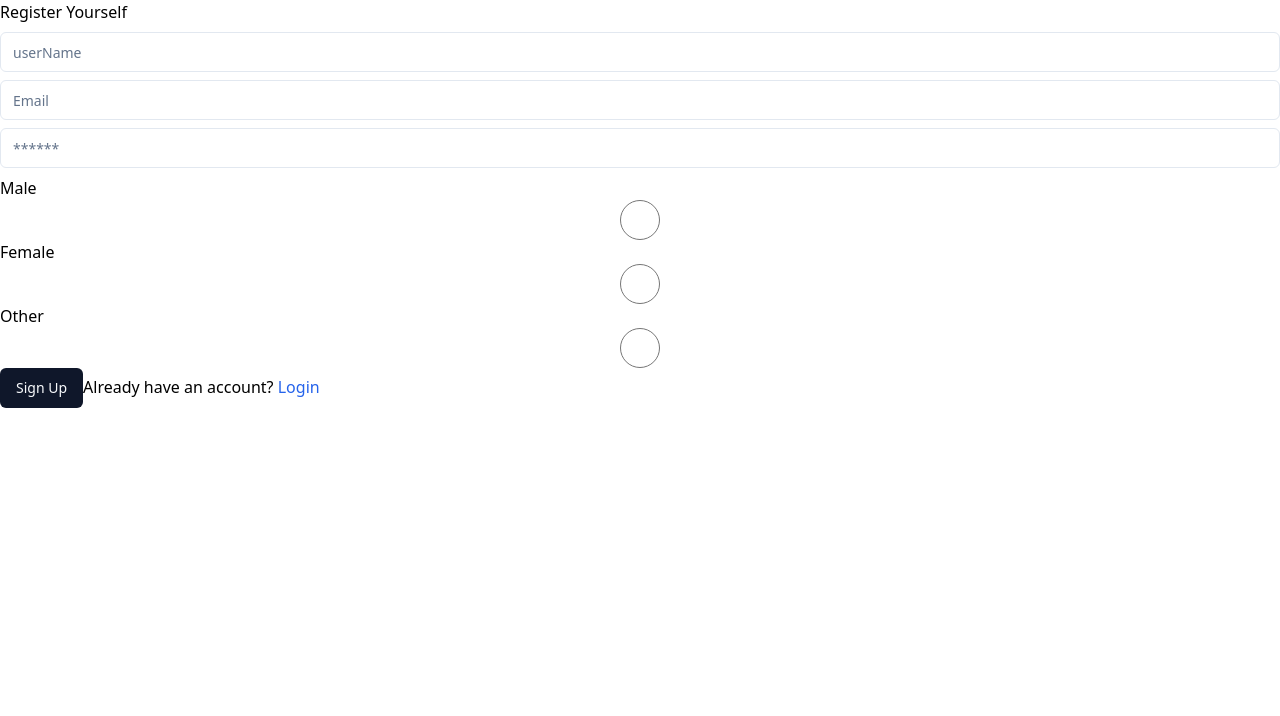
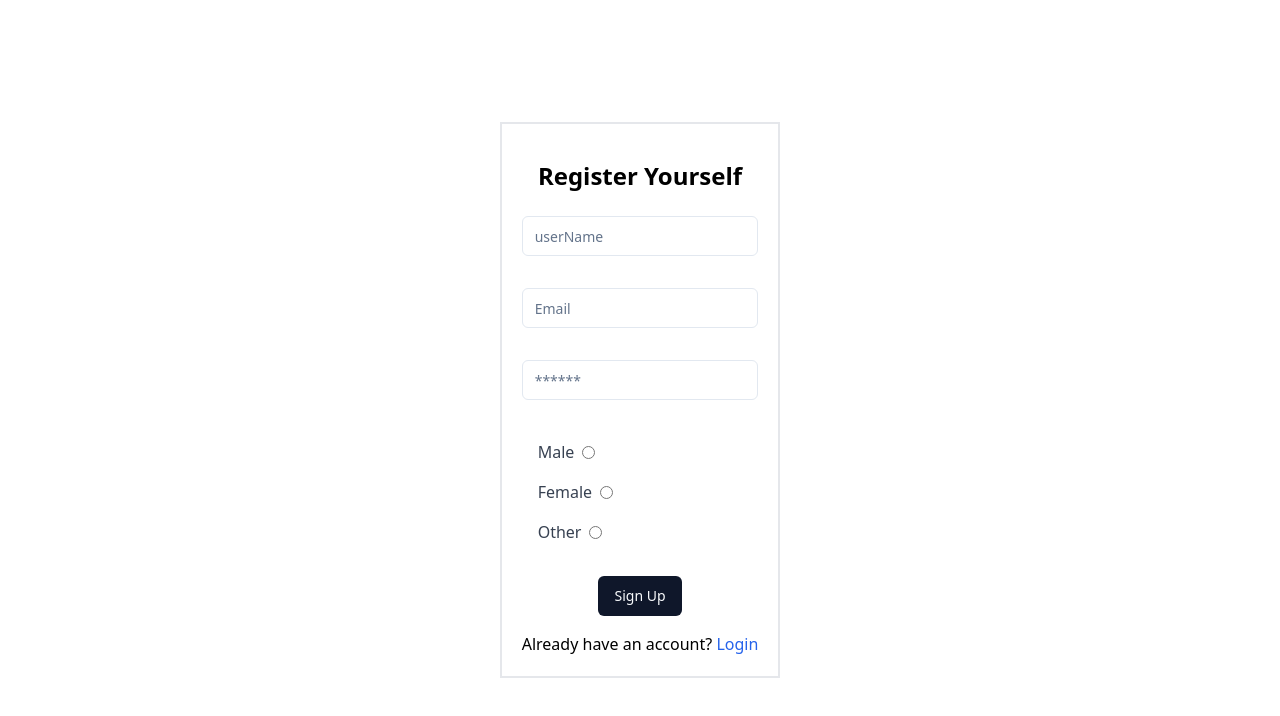
Before and after one commit to gcbibek3353/Instagram-Clone, a React (Vite) app in the folder frontend/: page /signup in a window 1280 px wide. Shown: the top 716 px of the page. Built offline with nearby package versions, Linux system fonts and the light colour scheme.

Commit message:
some UI imporvement

```diff
--- a/frontend/src/components/dashboard.tsx
+++ b/frontend/src/components/dashboard.tsx
@@ -14,7 +14,6 @@ const dashboard = () => {
     <div className='flex'>
       <Posts/>
       <div>
-        ljasdljljs
         <UserInfo userId={user?.id} />
         <SuggestedUsers userId={user?.id} />
       </div>
--- a/frontend/src/components/profile.tsx
+++ b/frontend/src/components/profile.tsx
@@ -18,7 +18,7 @@ const profile = () => {
         const userProfile = await axios.get(`http://localhost:3000/api/v1/user/profile/${id}`, {
           withCredentials: true
         });
-        console.log(userProfile.data);
+        // console.log(userProfile.data);
         setProfile(userProfile.data);
       } catch (error) {
         console.log(error);
--- a/frontend/src/components/sideBar.tsx
+++ b/frontend/src/components/sideBar.tsx
@@ -1,7 +1,7 @@
 import { userAtom } from '@/recoil/user';
 import axios from 'axios';
 import { Heart, Home, LogOut, MessageCircle, PlusSquare, Search, TrendingUp, UserRound} from 'lucide-react';
-import { NavLink, useNavigate } from 'react-router-dom';
+import { Link, NavLink, useNavigate } from 'react-router-dom';
 import { useRecoilState } from 'recoil';
 import { toast } from 'sonner';
 
@@ -30,7 +30,9 @@ const SideBar = ({ userId }: { userId: string }) => {
 
             return (
                 <div className="bg-white text-gray-800 w-64 h-screen p-4 relative left-0 top-0 shadow-lg border-r border-gray-200">
+                    <Link to={`/`}>
                     <h2 className="text-2xl font-bold mb-6">Logo</h2>
+                    </Link>
                     <ul className="space-y-4">
                         <li>
                             <NavLink to={`/`} className={navLinkStyles}>
--- a/frontend/src/components/signIn.tsx
+++ b/frontend/src/components/signIn.tsx
@@ -16,6 +16,7 @@ const signIn = () => {
   const setUser = useSetRecoilState(userAtom);
 
   const submitHandler = async (e: any) => {
+    setLoading(true);
     e.preventDefault();
     try {
       setLoading(true)
@@ -26,20 +27,20 @@ const signIn = () => {
         },
          withCredentials: true
       });
-      // console.log(res.data);
       if (res.data.success) {
         setEmail('')
         setPassword('')
-        console.log(res.data);
         setUser(res.data.user);
 
         navigate("/");
-        toast.success("Logged In Successfully")
+        toast.success("Logged In Successfully");
+        setLoading(false);
       }
 
     } catch (error: any) {
       console.log(error.message);
       toast.error("Unable to Login")
+      setLoading(false);
     }
     finally{
       setLoading(false);
@@ -47,11 +48,12 @@ const signIn = () => {
   }
 
   return (
-    <div>
+    <div className="flex items-center justify-center min-h-screen flex-col gap-5 ">
+      <div className="p-5 border-2 ">
       <div>
-        <h2> Login </h2>
+        <h2 className="font-bold text-2xl text-center m-4"> Login </h2>
       </div>
-      <form onSubmit={submitHandler}>
+      <form className="flex flex-col gap-4 items-center " onSubmit={submitHandler}>
         <Input
           type="email"
           name="email"
@@ -68,10 +70,12 @@ const signIn = () => {
           className="focus-visible:ring-transparent my-2"
           placeholder="******"
         />
-        <Button type='submit'>Login</Button>
-        <span className='text-center'>Do not have an account? <Link to="/signup" className='text-blue-600'>Sign Up</Link></span>
+        <Button type='submit' disabled={loading}>{loading ? "Logging In ...": "Login"}</Button>
+        <span className='text-center'>Do not have an account? <Link to="/signup" className='text-blue-600 hover:underline'>Sign Up</Link></span>
       </form>
+      </div>
     </div>
+
   )
 }
 
--- a/frontend/src/components/signUp.tsx
+++ b/frontend/src/components/signUp.tsx
@@ -1,12 +1,9 @@
 import { useState } from "react"
 import { Input } from "@/components/ui/input"
 import axios from "axios";
-import { Link,useNavigate } from "react-router-dom";
+import { Link, useNavigate } from "react-router-dom";
 import { Button } from "./ui/button";
 import { toast } from "sonner"
-import { FlagTriangleLeft } from "lucide-react";
-
-
 
 const signUp = () => {
   const navigate = useNavigate();
@@ -17,10 +14,9 @@ const signUp = () => {
   const [loading, setLoading] = useState(false)
 
   const submitHandler = async (e: any) => {
+    setLoading(true);
     e.preventDefault();
     try {
-      setLoading(true)
-
       const res = await axios.post('http://localhost:3000/api/v1/user/register', { userName, email, password, gender }, {
         headers: {
           'Content-Type': 'application/json'
@@ -33,24 +29,27 @@ const signUp = () => {
         setEmail('')
         setPassword('')
         navigate("/signin");
+        setLoading(false)
         toast.success("User Registered Successfully")
       }
 
     } catch (error: any) {
       console.log(error.message);
       toast.error("Unable to Register")
+      setLoading(false);
     }
-    finally{
+    finally {
       setLoading(false);
     }
   }
 
   return (
+    <div className="flex items-center justify-center min-h-screen flex-col gap-5 ">
+      <div className="p-5 border-2">
         <div>
-      <div>
-        <h2> Register Yourself </h2>
+          <h2 className="font-bold text-2xl text-center m-4"> Register Yourself </h2>
         </div>
-      <form onSubmit={submitHandler}>
+        <form className="flex flex-col gap-4 items-center " onSubmit={submitHandler}>
           <Input
             type="text"
             name="username"
@@ -75,27 +74,52 @@ const signUp = () => {
             className="focus-visible:ring-transparent my-2"
             placeholder="******"
           />
-        Male<Input
+         <div className="flex flex-col gap-4 p-4 rounded-md w-full max-w-sm mx-auto">
+  <div className="flex items-center gap-4">
+    <label htmlFor="male" className="flex items-center gap-2 cursor-pointer">
+      <span className="text-gray-700 font-medium">Male</span>
+      <input
+        id="male"
         type="radio"
         name="gender"
-          value='male'
+        value="male"
+        className="accent-blue-500 focus:ring focus:ring-blue-300"
         onChange={(e) => setGeneder(e.target.value)}
       />
-        Female<Input
+    </label>
+  </div>
+  <div className="flex items-center gap-4">
+    <label htmlFor="female" className="flex items-center gap-2 cursor-pointer">
+      <span className="text-gray-700 font-medium">Female</span>
+      <input
+        id="female"
         type="radio"
         name="gender"
-          value='female'
+        value="female"
+        className="accent-blue-500 focus:ring focus:ring-blue-300"
         onChange={(e) => setGeneder(e.target.value)}
       />
-        Other<Input
+    </label>
+  </div>
+  <div className="flex items-center gap-4">
+    <label htmlFor="other" className="flex items-center gap-2 cursor-pointer">
+      <span className="text-gray-700 font-medium">Other</span>
+      <input
+        id="other"
         type="radio"
         name="gender"
-          value='other'
+        value="other"
+        className="accent-blue-500 focus:ring focus:ring-blue-300"
         onChange={(e) => setGeneder(e.target.value)}
       />
-        <Button type='submit'>Sign Up</Button>
-        <span className='text-center'>Already have an account? <Link to="/signin" className='text-blue-600'>Login</Link></span>
+    </label>
+  </div>
+</div>
+
+          <Button type='submit'>{loading ?"Signing Up...":"Sign Up"}</Button>
+          <span className='text-center'>Already have an account? <Link to="/signin" className='text-blue-600 hover:underline'>Login</Link></span>
         </form>
+      </div>
     </div>
   )
 }
--- a/frontend/src/components/suggestedUsers.tsx
+++ b/frontend/src/components/suggestedUsers.tsx
@@ -5,7 +5,6 @@ import { Link } from 'react-router-dom';
 import { toast } from 'sonner';
 
 const SuggestedUsers = ({ userId }: { userId: string }) => {
-  const [isfollowing,setIsFollowing] = useState(true);
   const [suggestedUsers, setSuggestedUsers] = useState([]);
 
   useEffect(() => {
@@ -15,7 +14,7 @@ const SuggestedUsers = ({ userId }: { userId: string }) => {
           withCredentials: true,
         });
         if (res.data.success) {
-          // console.log(res.data);
+          console.log(res.data);
           setSuggestedUsers(res.data.suggestedUsers);
         }
       } catch (error) {
@@ -25,25 +24,7 @@ const SuggestedUsers = ({ userId }: { userId: string }) => {
     fetchAllSuggestedUsers();
   }, []);
 
-  const followHandler = async(userTofollow : string)=>{
-    try {
-      const res = await axios.post(`http://localhost:3000/api/v1/user/followorunfollow/${userTofollow}`,{},{
-        withCredentials : true
-      });
-      if(res.data.action == 'follow'){
-        setIsFollowing(true);
-        toast.success('followed successfully')
-      }
-      else if(res.data.action == 'unfollow'){
-        toast.success('unfollowed successfully')
-        setIsFollowing(false);
-      }
-      console.log(res);
 
-    } catch (error : any) {
-      console.log(error.message);
-    }
-  }
 
   return (
     <div className="w-full p-4 bg-white rounded-lg shadow-md">
@@ -57,7 +38,7 @@ const SuggestedUsers = ({ userId }: { userId: string }) => {
             <Link to={`/profile/${suggestedUser._id}`} className="flex items-start space-x-3">
               {
                 suggestedUser.profilePic_Url
-          ? ( <img src={suggestedUser.profilePic_Url} alt={`${suggestedUser.profilePic_Url}'s profile`} className="h-10 w-10 rounded-full mr-3" />)
+                  ? (<img src={suggestedUser.profilePic_Url} alt={`${suggestedUser.profilePic_Url}'s profile`} className="h-10 w-10 rounded-full mr-3" />)
                   : <UserRound className='bg-slate-300 mr-2 p-2 rounded-full text-lg w-10 h-10' />
 
               }
@@ -66,7 +47,8 @@ const SuggestedUsers = ({ userId }: { userId: string }) => {
                 <p className="text-xs text-gray-500">{suggestedUser.bio ? suggestedUser.bio : 'bio here...'}</p>
               </div>
             </Link>
-      <button onClick={()=>followHandler(suggestedUser._id)} className="text-blue-500 text-xs font-semibold hover:text-blue-600">{isfollowing ? 'Unfollow' : 'follow'}</button>
+
+            <FollowUnfollow id={suggestedUser._id} />
           </div>
         ))}
       </div>
@@ -76,3 +58,39 @@ const SuggestedUsers = ({ userId }: { userId: string }) => {
 };
 
 export default SuggestedUsers;
+
+
+const FollowUnfollow = ({id} : {id:string}) => {
+  const [isfollowing, setIsFollowing] = useState(true);
+
+  const followHandler = async (userTofollow: string) => {
+    try {
+      const res = await axios.post(`http://localhost:3000/api/v1/user/followorunfollow/${userTofollow}`, {}, {
+        withCredentials: true
+      });
+      if (res.data.action == 'follow') {
+        setIsFollowing(true);
+        toast.success('followed successfully')
+      }
+      else if (res.data.action == 'unfollow') {
+        toast.success('unfollowed successfully')
+        setIsFollowing(false);
+      }
+      console.log(res);
+
+    } catch (error: any) {
+      console.log(error.message);
+    }
+  }
+
+  useEffect(() => {
+    followHandler(id);
+  }, [])
+
+  return <button
+    className="text-blue-500 text-xs font-semibold hover:text-blue-600"
+    onClick={() => followHandler(id)}
+  >
+    {isfollowing ? 'Unfollow' : 'follow'}
+  </button>
+}
```
Also changed, not shown: frontend/src/components/posts.tsx (+6 -6 lines), 4 other files (tests, documents, lock files or other folders). Lines whose indentation alone changed are shown as unchanged.
